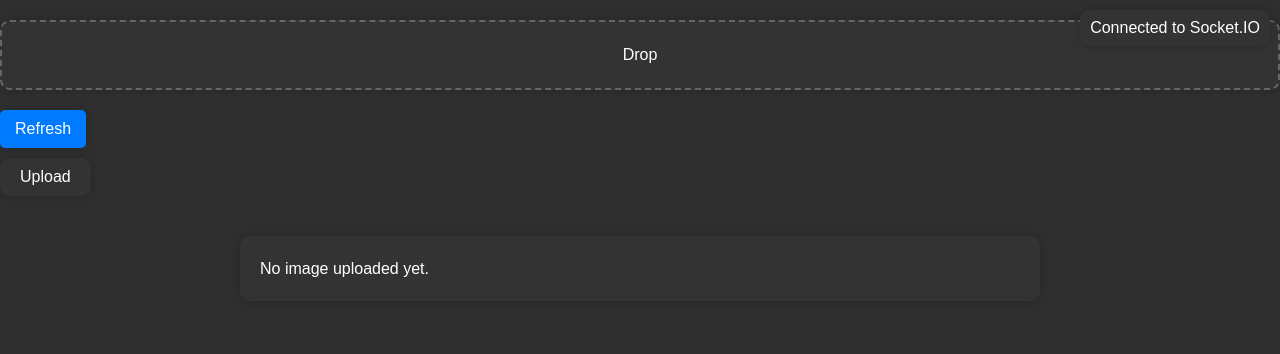
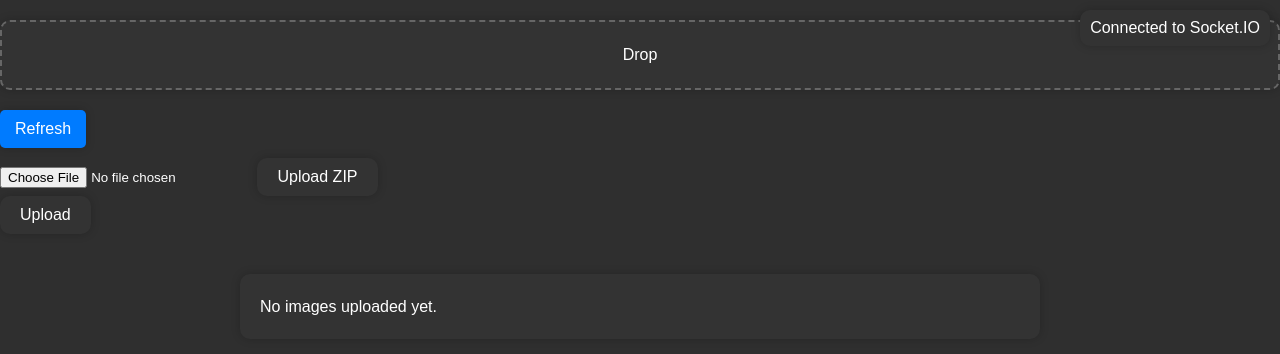
Before and after one commit to janmejai2002/iSync, a Flask app: page / in a window 1280 px wide. Shown: the top 354 px of the page. Run offline with Flask 3, Linux system fonts and the light colour scheme; parts of the project's set-up code (start-up, migrations or seed data) failed here and were passed over; some libraries are stand-ins or nearby versions.

Commit message:
added file upload functionality

```diff
--- a/app.py
+++ b/app.py
@@ -1,13 +1,20 @@
-from flask import Flask, render_template, request, jsonify
+from flask import Flask, render_template, request, send_file,jsonify, url_for, abort,redirect, flash
 from werkzeug.utils import secure_filename
 import os
 from flask_socketio import SocketIO, emit
+import zipfile
+from datetime import datetime
 
 app = Flask(__name__)
+app.secret_key="chingalinga"
 socketio = SocketIO(app)
 
-UPLOAD_FOLDER = 'static/uploads'
+UPLOAD_FOLDER = os.path.join('static', 'uploads')
 app.config['UPLOAD_FOLDER'] = UPLOAD_FOLDER
+
+uploaded_images = []
+uploaded_zip_files = []
+
 
 # Variable to store the latest uploaded image URL
 latest_image_url = None
@@ -27,7 +34,9 @@ def test_disconnect():
 
 @app.route('/')
 def index():
-    return render_template('index.html', latest_image_url=latest_image_url)
+    current_time = datetime.now().timestamp()
+    return render_template('index.html', latest_image_url=uploaded_images, uploaded_zip_files=uploaded_zip_files, current_time=current_time
+    )
 
 # Image upload route
 @app.route('/upload_image', methods=['POST'])
@@ -45,7 +54,7 @@ def upload_image():
 
     # Store the URL of the latest image
     latest_image_url = f'/static/uploads/{filename}'
-
+    uploaded_images.append(latest_image_url)
     # Emit the update to all connected clients
     socketio.emit('new_image', latest_image_url)  # Emit here
 
@@ -55,6 +64,43 @@ import socket
 
 # Get the local IP address
 
+# ZIP file upload route
+@app.route('/upload_zip', methods=['POST'])
+def upload_zip():
+    if 'zip_file' not in request.files:
+        flash('No file part')
+        return redirect(request.url)
+
+    file = request.files['zip_file']
+
+    if file.filename == '':
+        flash('No selected file')
+        return redirect(request.url)
+
+    if file and file.filename.endswith('.zip'):
+        # Save the ZIP file
+        zip_filename = secure_filename(file.filename)
+        zip_filepath = os.path.join(app.config['UPLOAD_FOLDER'], zip_filename)
+        file.save(zip_filepath)
+
+        # Add the uploaded ZIP file to the list
+        uploaded_zip_files.append(f'/static/uploads/{zip_filename}')
+  # Emit an update to refresh the ZIP file list on connected clients
+        socketio.emit('new_zip', {'zip_url': f'/static/uploads/{zip_filename}'})
+
+        flash('ZIP file uploaded successfully!')
+        return redirect(url_for('index'))  # Redirect to the upload page
+
+    flash('Invalid file type. Please upload a ZIP file.')
+    return redirect(request.url)
+
+# Route to serve uploaded ZIP files for download
+@app.route('/download_zip/<string:filename>')
+def download_zip(filename):
+    zip_filepath = os.path.join(app.config['UPLOAD_FOLDER'], filename)
+    if os.path.exists(zip_filepath):
+        return send_file(zip_filepath, as_attachment=True)
+    abort(404, 'ZIP file not found')
 
 # Route for latest image fetching
 @app.route('/latest_image', methods=['GET'])
--- a/main.py
+++ b/main.py
@@ -164,10 +164,7 @@ def start_monitoring():
         monitoring_thread.daemon = True
         monitoring_thread.start()
 
-        flask_process=subprocess.Popen(['python', 'app.py'],
-                                        creationflags=subprocess.CREATE_NO_WINDOW,
-                                        stdout=subprocess.PIPE,
-                                        stderr=subprocess.PIPE)
+        flask_process=subprocess.Popen(['python', 'app.py'])
 
         start_button.config(text="Stop")  # Change text to Stop
         update_status("Monitoring Started")
--- a/templates/index.html
+++ b/templates/index.html
@@ -127,15 +166,50 @@
     <button id="refresh-button">Refresh</button>
     </div>
 
+
+    <form action="/upload_zip" method="post" enctype="multipart/form-data">
+        <input type="file" name="zip_file" accept=".zip" required>
+        <button type="submit">Upload ZIP</button>
+    </form>
+
     <input type="file" id="fileInput" accept="image/*" hidden>
     <button id="uploadButton">Upload</button>
-    <div id="imageContainer">
+
+
+    <!-- <div id="zip-files-list">
+      {% for zip_file in uploaded_zip_files %}
+          <div class="zip-file-item">
+              <span>{{ zip_file.split('/')[-1] }}</span>
+              <button onclick="downloadZip('{{ zip_file }}')">Download ZIP</button>
+          </div>
+      {% endfor %}
+  </div> -->
+  <div id="zip-files-list">
+    {% for zip_file in uploaded_zip_files %}
+        <div class="zip-file-item">
+            <span>{{ zip_file.split('/')[-1] }}</span>
+            <a href="{{ zip_file }}" download class="download-btn">Download ZIP</a>
+        </div>
+    {% endfor %}
+</div>
+    <!-- <div id="imageContainer">
         {% if latest_image_url %}
             <img id="latestImage" src="{{ latest_image_url }}">
         {% else %}
             <p>No image uploaded yet.</p>
         {% endif %}
-    </div>
+    </div> -->
+    <div id="imageContainer">
+      {% if uploaded_images %}
+          {% for image_url in uploaded_images|reverse %}
+              <img src="{{ latest_image_url }}" alt="Uploaded Image">
+          {% endfor %}
+      {% else %}
+          <p>No images uploaded yet.</p>
+      {% endif %}
+  </div>
+
+
     <!-- Socket.IO Connection Indicator -->
 <div class="socket-connected">
   <span>Connected to Socket.IO</span>
@@ -179,6 +253,14 @@
                 }
             }
         });
+        function downloadZip(zipUrl) {
+        const link = document.createElement('a');
+        link.href = zipUrl;
+        link.download = zipUrl.split('/').pop();  // Set the filename for download
+        document.body.appendChild(link);
+        link.click();
+        document.body.removeChild(link);
+    }
 
         // Function to preview and upload the image
     async function previewAndUploadImage(file) {
@@ -247,12 +329,19 @@
             updateImage(imageUrl);  // Update the image on the page
         });
 
+        socket.on('new_zip', (data) => {
+        const zipFilesList = document.getElementById('zip-files-list');
+        const newZipItem = document.createElement('li');
+        newZipItem.innerHTML = `<a href="${data.zip_url}" download>${data.zip_url.split('/').pop()}</a>`;
+        zipFilesList.appendChild(newZipItem);
+      });
         function updateImage(imageUrl) {
             const imageContainer = document.getElementById('imageContainer');
             const newImage = document.createElement('img');
             newImage.src = imageUrl;
-            imageContainer.innerHTML = ''; // Clear existing content
-            imageContainer.appendChild(newImage);
+            //imageContainer.innerHTML = '' // Clear existing content
+            // imageContainer.appendChild(newImage);
+            imageContainer.insertBefore(newImage, imageContainer.firstChild)
         }
     </script>
 </body>
```
Also changed, not shown: other parts of templates/index.html (+39 -0 lines).
